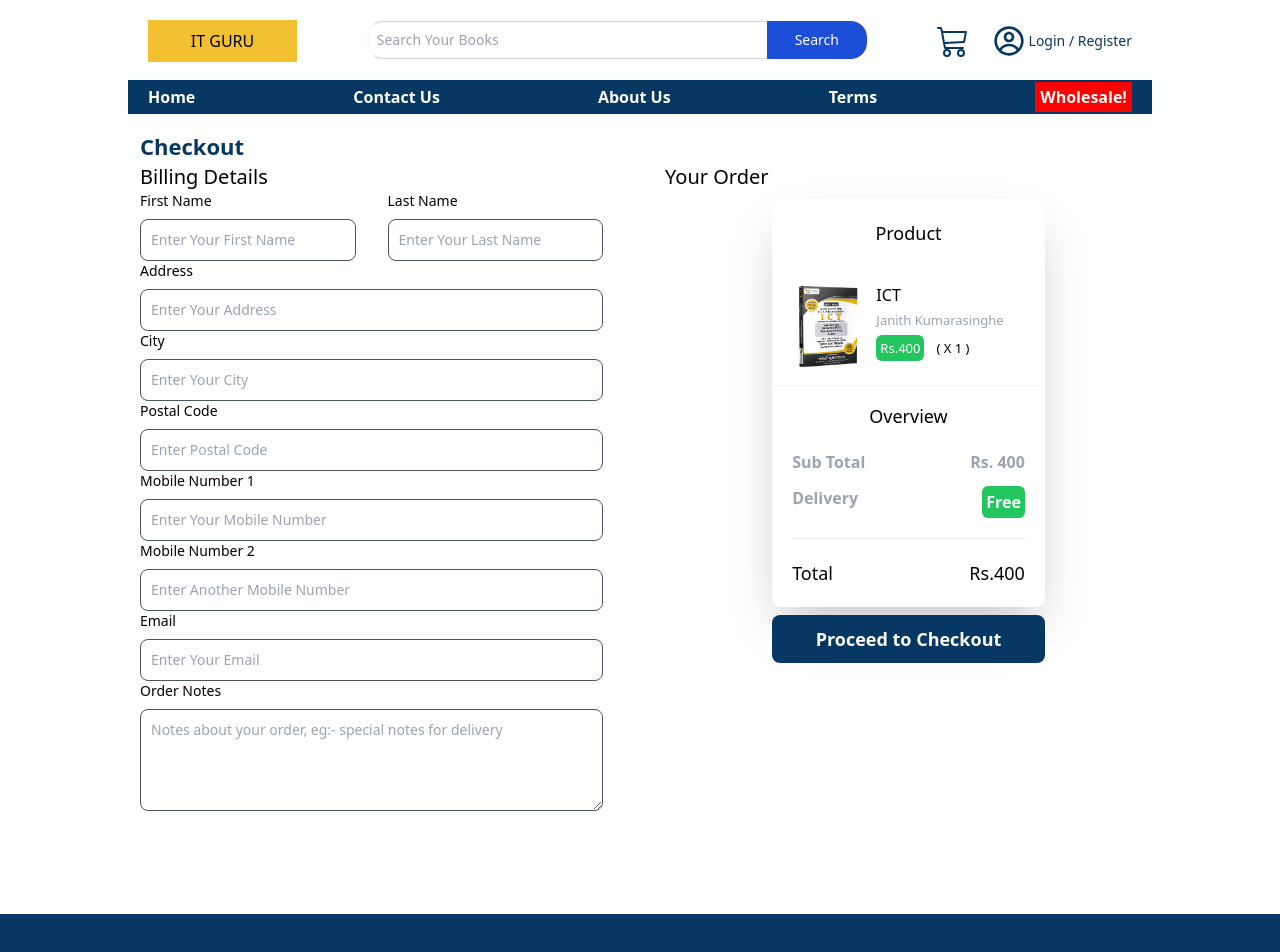
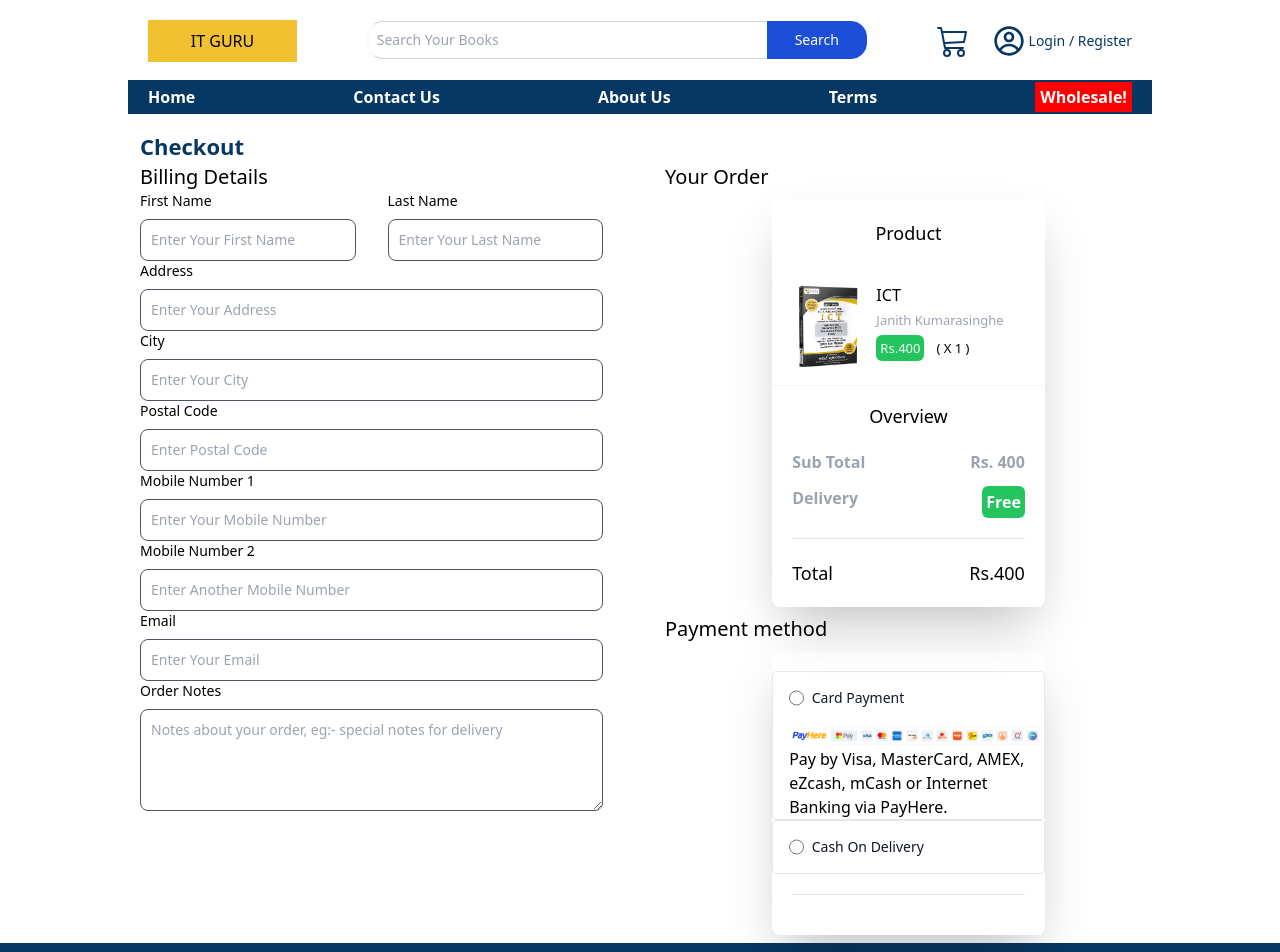
Before and after one commit to IT-Guru-Books-Store/ecomm-app-user, a Next.js app: page /checkout in a window 1280 px wide. Shown: the top 952 px of the page. Built offline with nearby package versions, Linux system fonts and the light colour scheme.

Commit message:
adding changes

```diff
--- a/app/checkout/page.js
+++ b/app/checkout/page.js
@@ -1,10 +1,14 @@
+"use client";
+import { React, useState } from "react";
+import Image from "next/image";
 import OrderItem from "@/components/orderItem/OrderItem";
 import TextBox from "@/components/textBox/TextBox";
-import React from "react";
+import paymentImg from "@/assets/images/payment-options.png";
 
 const Checkout = () => {
+  const [isChecked, setIsChecked] = useState(false);
   return (
-    <div className="w-full flex flex-col h-[100vh]">
+    <div className="w-full flex flex-col">
       <h1 className="text-[22px] font-bold text-[#073763] mt-4 ml-3">
         Checkout
       </h1>
@@ -68,10 +72,10 @@ const Checkout = () => {
             </div>
           </form>
         </div>
-        {/* Your Order */}
-        <div className="flex flex-col w-full h-[50vh]">
+        {/* Right Coloumn */}
+        <div className="flex flex-col w-full">
+          {/* Your Order */}
           <h2 className="text-xl">Your Order</h2>
-
           <div className="max-w-[500px] mt-5 lg:mt-0 mx-[22%]">
             <div className="rounded-lg text-black my-2 py-5 shadow-2xl">
               <div className="flex justify-center mb-5">
@@ -101,12 +105,77 @@ const Checkout = () => {
                 <span>Rs.400 </span>
               </div>
             </div>
-            <button
+            {/* <button
               type="button"
               className="w-[100%] font-bold text-lg text-white bg-[#073763] py-2.5 px-5 rounded-lg mb-8"
             >
               Proceed to Checkout
-            </button>
+            </button> */}
+          </div>
+          {/* Payment method */}
+          <h2 className="text-xl">Payment method</h2>
+
+          <div className="max-w-[500px] mt-5 lg:mt-0 mx-[22%]">
+            <div className="rounded-lg text-black my-2 py-5 shadow-2xl">
+              {/* card payment */}
+              <div className="flex">
+                <div class="flex flex-col w-full ps-4 border border-gray-200 rounded dark:border-gray-700">
+                  <div className="flex flex-row items-center">
+                    <input
+                      id="Card-Payment"
+                      type="radio"
+                      value=""
+                      name="Payment-method"
+                      class="w-4 h-4 text-blue-600 bg-gray-100 border-gray-300 rounded focus:ring-blue-500 dark:focus:ring-blue-600 dark:ring-offset-gray-800 focus:ring-2 dark:bg-gray-700 dark:border-gray-600"
+                    />
+                    <label
+                      for="Payment-method"
+                      class="w-full py-4 ms-2 text-sm font-medium text-gray-900 dark:text-gray-300"
+                    >
+                      Card Payment
+                    </label>
+                  </div>
+                  <div>
+                    <Image src={paymentImg} />
+                  </div>
+                  <div>
+                    <p>
+                      Pay by Visa, MasterCard, AMEX, eZcash, mCash or Internet
+                      Banking via PayHere.
+                    </p>
+                  </div>
+                </div>
+              </div>
+              {/* Cash on Delivery */}
+              <div className="flex mb-5">
+                {/* card payment */}
+                <div class="flex flex-col w-full ps-4 border border-gray-200 rounded dark:border-gray-700">
+                  <div className="flex flex-row items-center">
+                    <input
+                      id="Cash On Delivery"
+                      type="radio"
+                      value=""
+                      name="Payment-method"
+                      class="w-4 h-4 text-blue-600 bg-gray-100 border-gray-300 rounded focus:ring-blue-500 dark:focus:ring-blue-600 dark:ring-offset-gray-800 focus:ring-2 dark:bg-gray-700 dark:border-gray-600"
+                    />
+                    <label
+                      for="Payment-method"
+                      class="w-full py-4 ms-2 text-sm font-medium text-gray-900 dark:text-gray-300"
+                    >
+                      Cash On Delivery
+                    </label>
+                  </div>
+                </div>
+              </div>
+
+              <hr className="h-px my-5 bg-gray-200 border-0 mx-5"></hr>
+            </div>
+            {/* <button
+  type="button"
+  className="w-[100%] font-bold text-lg text-white bg-[#073763] py-2.5 px-5 rounded-lg mb-8"
+>
+  Proceed to Checkout
+</button> */}
           </div>
         </div>
       </div>
```
Also changed, not shown: assets/images/payment-options.png (added).
